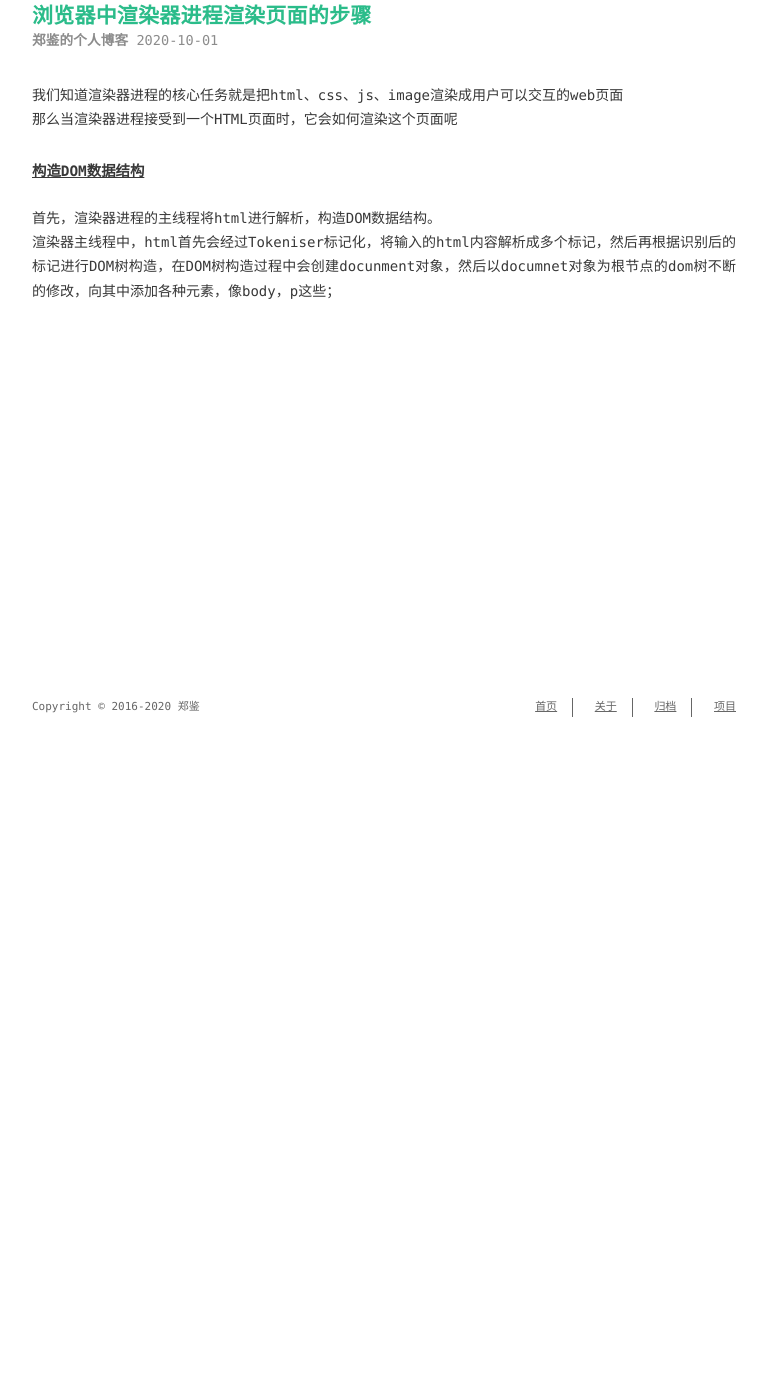
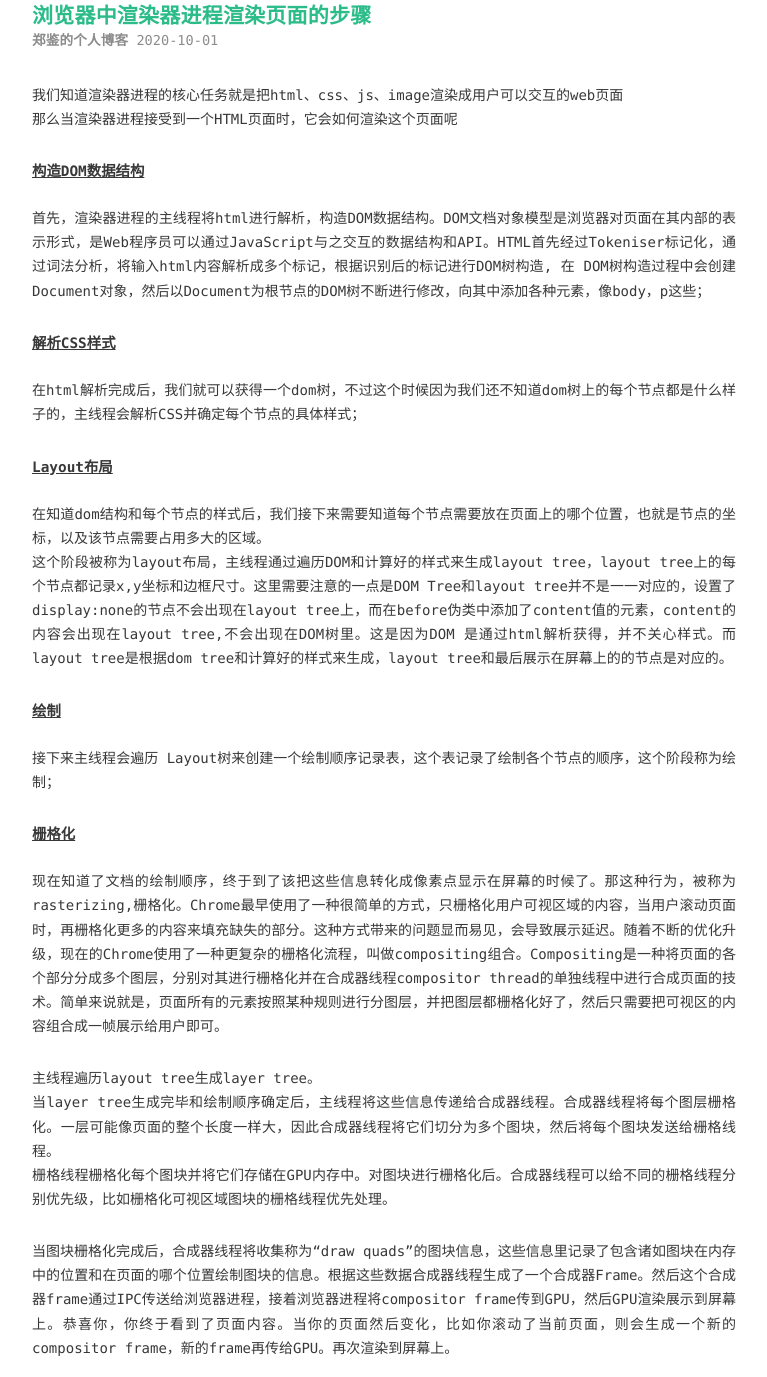
Before and after one commit to knifeZJ/knifeZJ.github.io, a plain HTML site: page 2020/10/01/浏览器中渲染器进程渲染页面的步骤/index.html in a window 1280 px wide. Shown: the part 63-1440 px from the top of the page, without its empty margins (256-1023 px from the left). Before the commit the page ends 800 px from the top, so only its background shows below. Drawn offline with Linux system fonts and the light colour scheme; a web font is replaced by a local one.

Commit message:
Site updated: 2020-10-05 15:49:37

```diff
--- a/2020/10/01/浏览器中渲染器进程渲染页面的步骤/index.html
+++ b/2020/10/01/浏览器中渲染器进程渲染页面的步骤/index.html
@@ -6,15 +6,15 @@
     <meta http-equiv="X-UA-Compatible" content="IE=edge">
     <meta name="HandheldFriendly" content="True">
     <meta name="viewport" content="width=device-width, initial-scale=1, maximum-scale=1" />
-    <meta name="description" content="我们知道渲染器进程的核心任务就是把html、css、js、image渲染成用户可以交互的web页面那么当渲染器进程接受到一个HTML页面时，它会如何渲染这个页面呢 构造DOM数据结构首先，渲染器进程的主线程将html进行解析，构造DOM数据结构。渲染器主线程中，html首先会经过Tokeniser标记化，将输入的html内容解析成多个标记，然后再根据识别后的标记进行DOM树构造，在DOM树构造过程">
+    <meta name="description" content="我们知道渲染器进程的核心任务就是把html、css、js、image渲染成用户可以交互的web页面那么当渲染器进程接受到一个HTML页面时，它会如何渲染这个页面呢 构造DOM数据结构首先，渲染器进程的主线程将html进行解析，构造DOM数据结构。DOM文档对象模型是浏览器对页面在其内部的表示形式，是Web程序员可以通过JavaScript与之交互的数据结构和API。HTML首先经过Tokenise">
 <meta property="og:type" content="article">
 <meta property="og:title" content="浏览器中渲染器进程渲染页面的步骤">
 <meta property="og:url" content="http://example.com/2020/10/01/%E6%B5%8F%E8%A7%88%E5%99%A8%E4%B8%AD%E6%B8%B2%E6%9F%93%E5%99%A8%E8%BF%9B%E7%A8%8B%E6%B8%B2%E6%9F%93%E9%A1%B5%E9%9D%A2%E7%9A%84%E6%AD%A5%E9%AA%A4/index.html">
 <meta property="og:site_name" content="郑鉴的个人博客">
-<meta property="og:description" content="我们知道渲染器进程的核心任务就是把html、css、js、image渲染成用户可以交互的web页面那么当渲染器进程接受到一个HTML页面时，它会如何渲染这个页面呢 构造DOM数据结构首先，渲染器进程的主线程将html进行解析，构造DOM数据结构。渲染器主线程中，html首先会经过Tokeniser标记化，将输入的html内容解析成多个标记，然后再根据识别后的标记进行DOM树构造，在DOM树构造过程">
+<meta property="og:description" content="我们知道渲染器进程的核心任务就是把html、css、js、image渲染成用户可以交互的web页面那么当渲染器进程接受到一个HTML页面时，它会如何渲染这个页面呢 构造DOM数据结构首先，渲染器进程的主线程将html进行解析，构造DOM数据结构。DOM文档对象模型是浏览器对页面在其内部的表示形式，是Web程序员可以通过JavaScript与之交互的数据结构和API。HTML首先经过Tokenise">
 <meta property="og:locale" content="zh_CN">
 <meta property="article:published_time" content="2020-10-01T06:46:58.000Z">
-<meta property="article:modified_time" content="2020-10-05T07:24:02.715Z">
+<meta property="article:modified_time" content="2020-10-05T07:47:14.053Z">
 <meta property="article:author" content="郑鉴">
 <meta name="twitter:card" content="summary">
 
@@ -105,7 +105,7 @@
 
     </div>
     <div id="toc">
-      <ol class="toc"><li class="toc-item toc-level-3"><a class="toc-link" href="#%E6%9E%84%E9%80%A0DOM%E6%95%B0%E6%8D%AE%E7%BB%93%E6%9E%84"><span class="toc-number">1.</span> <span class="toc-text">构造DOM数据结构</span></a></li></ol>
+      <ol class="toc"><li class="toc-item toc-level-3"><a class="toc-link" href="#%E6%9E%84%E9%80%A0DOM%E6%95%B0%E6%8D%AE%E7%BB%93%E6%9E%84"><span class="toc-number">1.</span> <span class="toc-text">构造DOM数据结构</span></a></li><li class="toc-item toc-level-3"><a class="toc-link" href="#%E8%A7%A3%E6%9E%90CSS%E6%A0%B7%E5%BC%8F"><span class="toc-number">2.</span> <span class="toc-text">解析CSS样式</span></a></li><li class="toc-item toc-level-3"><a class="toc-link" href="#Layout%E5%B8%83%E5%B1%80"><span class="toc-number">3.</span> <span class="toc-text">Layout布局</span></a></li><li class="toc-item toc-level-3"><a class="toc-link" href="#%E7%BB%98%E5%88%B6"><span class="toc-number">4.</span> <span class="toc-text">绘制</span></a></li><li class="toc-item toc-level-3"><a class="toc-link" href="#%E6%A0%85%E6%A0%BC%E5%8C%96"><span class="toc-number">5.</span> <span class="toc-text">栅格化</span></a></li></ol>
     </div>
   </span>
 </div>
@@ -145,7 +145,13 @@
 
   <div class="content" itemprop="articleBody">
     <p>我们知道渲染器进程的核心任务就是把html、css、js、image渲染成用户可以交互的web页面<br>那么当渲染器进程接受到一个HTML页面时，它会如何渲染这个页面呢</p>
-<h3 id="构造DOM数据结构"><a href="#构造DOM数据结构" class="headerlink" title="构造DOM数据结构"></a>构造DOM数据结构</h3><p>首先，渲染器进程的主线程将html进行解析，构造DOM数据结构。<br>渲染器主线程中，html首先会经过Tokeniser标记化，将输入的html内容解析成多个标记，然后再根据识别后的标记进行DOM树构造，在DOM树构造过程中会创建docunment对象，然后以documnet对象为根节点的dom树不断的修改，向其中添加各种元素，像body，p这些；</p>
+<h3 id="构造DOM数据结构"><a href="#构造DOM数据结构" class="headerlink" title="构造DOM数据结构"></a>构造DOM数据结构</h3><p>首先，渲染器进程的主线程将html进行解析，构造DOM数据结构。DOM文档对象模型是浏览器对页面在其内部的表示形式，是Web程序员可以通过JavaScript与之交互的数据结构和API。HTML首先经过Tokeniser标记化，通过词法分析，将输入html内容解析成多个标记，根据识别后的标记进行DOM树构造, 在 DOM树构造过程中会创建Document对象，然后以Document为根节点的DOM树不断进行修改，向其中添加各种元素，像body，p这些；</p>
+<h3 id="解析CSS样式"><a href="#解析CSS样式" class="headerlink" title="解析CSS样式"></a>解析CSS样式</h3><p>在html解析完成后，我们就可以获得一个dom树，不过这个时候因为我们还不知道dom树上的每个节点都是什么样子的，主线程会解析CSS并确定每个节点的具体样式；</p>
+<h3 id="Layout布局"><a href="#Layout布局" class="headerlink" title="Layout布局"></a>Layout布局</h3><p>在知道dom结构和每个节点的样式后，我们接下来需要知道每个节点需要放在页面上的哪个位置，也就是节点的坐标，以及该节点需要占用多大的区域。<br>这个阶段被称为layout布局，主线程通过遍历DOM和计算好的样式来生成layout tree，layout tree上的每个节点都记录x,y坐标和边框尺寸。这里需要注意的一点是DOM Tree和layout tree并不是一一对应的，设置了display:none的节点不会出现在layout tree上，而在before伪类中添加了content值的元素，content的内容会出现在layout tree,不会出现在DOM树里。这是因为DOM 是通过html解析获得，并不关心样式。而layout tree是根据dom tree和计算好的样式来生成，layout tree和最后展示在屏幕上的的节点是对应的。</p>
+<h3 id="绘制"><a href="#绘制" class="headerlink" title="绘制"></a>绘制</h3><p>接下来主线程会遍历 Layout树来创建一个绘制顺序记录表，这个表记录了绘制各个节点的顺序，这个阶段称为绘制；</p>
+<h3 id="栅格化"><a href="#栅格化" class="headerlink" title="栅格化"></a>栅格化</h3><p>现在知道了文档的绘制顺序，终于到了该把这些信息转化成像素点显示在屏幕的时候了。那这种行为，被称为rasterizing,栅格化。Chrome最早使用了一种很简单的方式，只栅格化用户可视区域的内容，当用户滚动页面时，再栅格化更多的内容来填充缺失的部分。这种方式带来的问题显而易见，会导致展示延迟。随着不断的优化升级，现在的Chrome使用了一种更复杂的栅格化流程，叫做compositing组合。Compositing是一种将页面的各个部分分成多个图层，分别对其进行栅格化并在合成器线程compositor thread的单独线程中进行合成页面的技术。简单来说就是，页面所有的元素按照某种规则进行分图层，并把图层都栅格化好了，然后只需要把可视区的内容组合成一帧展示给用户即可。</p>
+<p>主线程遍历layout tree生成layer tree。<br>当layer tree生成完毕和绘制顺序确定后，主线程将这些信息传递给合成器线程。合成器线程将每个图层栅格化。一层可能像页面的整个长度一样大，因此合成器线程将它们切分为多个图块，然后将每个图块发送给栅格线程。<br>栅格线程栅格化每个图块并将它们存储在GPU内存中。对图块进行栅格化后。合成器线程可以给不同的栅格线程分别优先级，比如栅格化可视区域图块的栅格线程优先处理。</p>
+<p>当图块栅格化完成后，合成器线程将收集称为“draw quads”的图块信息，这些信息里记录了包含诸如图块在内存中的位置和在页面的哪个位置绘制图块的信息。根据这些数据合成器线程生成了一个合成器Frame。然后这个合成器frame通过IPC传送给浏览器进程，接着浏览器进程将compositor frame传到GPU，然后GPU渲染展示到屏幕上。恭喜你，你终于看到了页面内容。当你的页面然后变化，比如你滚动了当前页面，则会生成一个新的compositor frame，新的frame再传给GPU。再次渲染到屏幕上。</p>
 
   </div>
 </article>
@@ -171,7 +177,7 @@
     </div>
 
     <div id="toc-footer" style="display: none">
-      <ol class="toc"><li class="toc-item toc-level-3"><a class="toc-link" href="#%E6%9E%84%E9%80%A0DOM%E6%95%B0%E6%8D%AE%E7%BB%93%E6%9E%84"><span class="toc-number">1.</span> <span class="toc-text">构造DOM数据结构</span></a></li></ol>
+      <ol class="toc"><li class="toc-item toc-level-3"><a class="toc-link" href="#%E6%9E%84%E9%80%A0DOM%E6%95%B0%E6%8D%AE%E7%BB%93%E6%9E%84"><span class="toc-number">1.</span> <span class="toc-text">构造DOM数据结构</span></a></li><li class="toc-item toc-level-3"><a class="toc-link" href="#%E8%A7%A3%E6%9E%90CSS%E6%A0%B7%E5%BC%8F"><span class="toc-number">2.</span> <span class="toc-text">解析CSS样式</span></a></li><li class="toc-item toc-level-3"><a class="toc-link" href="#Layout%E5%B8%83%E5%B1%80"><span class="toc-number">3.</span> <span class="toc-text">Layout布局</span></a></li><li class="toc-item toc-level-3"><a class="toc-link" href="#%E7%BB%98%E5%88%B6"><span class="toc-number">4.</span> <span class="toc-text">绘制</span></a></li><li class="toc-item toc-level-3"><a class="toc-link" href="#%E6%A0%85%E6%A0%BC%E5%8C%96"><span class="toc-number">5.</span> <span class="toc-text">栅格化</span></a></li></ol>
     </div>
 
     <div id="share-footer" style="display: none">
```
